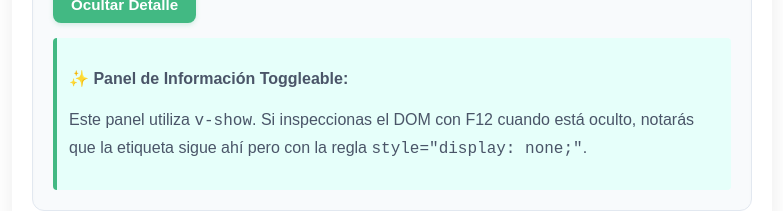
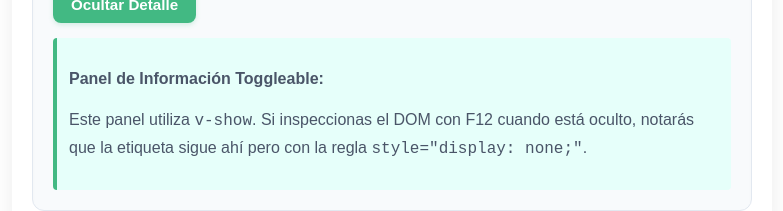
Before and after one commit to Kr0nn0sDevs/proyecto-spa-vue, a Vue app: page /#/v-show in a window 1280 px wide. Shown: the part 648-859 px from the top of the page, without its empty margins (248-1031 px from the left). Built offline with nearby package versions, Linux system fonts and the light colour scheme.

Commit message:
Actualizar vista de EjercicioShow

```diff
--- a/src/views/EjercicioShow.vue
+++ b/src/views/EjercicioShow.vue
@@ -24,7 +24,7 @@
       </button>
 
       <div v-show="isVisible" class="caja-info">
-        <p><strong>✨ Panel de Información Toggleable:</strong></p>
+        <p><strong> Panel de Información Toggleable:</strong></p>
         <p>Este panel utiliza <code>v-show</code>. Si inspeccionas el DOM con F12 cuando está oculto, notarás que la etiqueta sigue ahí pero con la regla <code>style="display: none;"</code>.</p>
       </div>
     </div>
```
